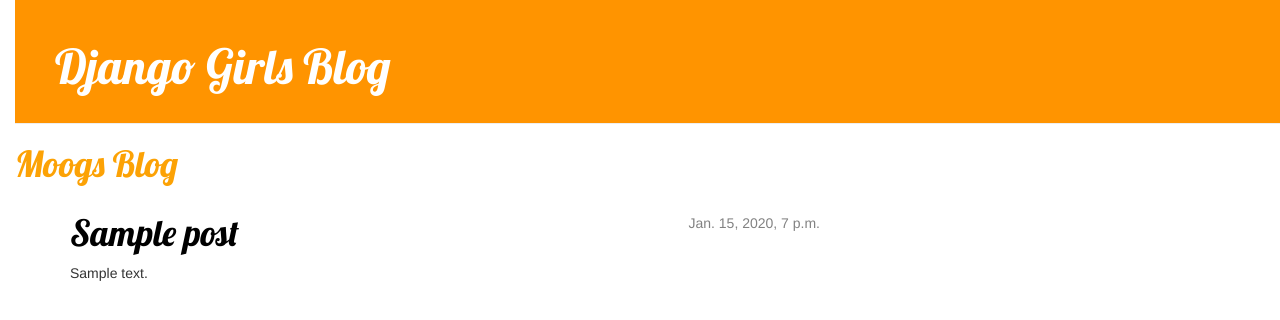
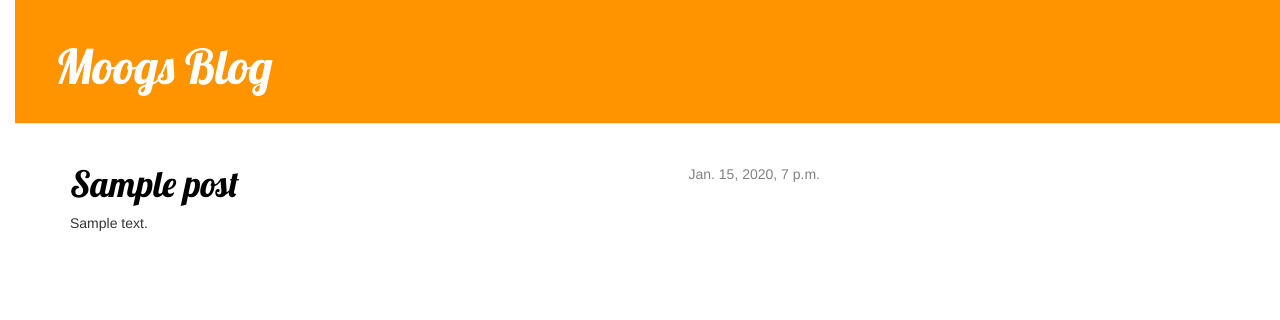
Before and after one commit to MuGwon/my-first-blog, a Django app: template blog/templates/blog/post_list.html in a window 1280 px wide. Shown: the top 320 px of the page. Run offline with Django 3.2, Linux system fonts and the light colour scheme; the template is opened without the code that fills it: values that come from a table or form of the project are taken from there, others are empty; tables that the repository leaves empty hold one stand-in row (values such as "Sample post"); some libraries are stand-ins or nearby versions.

Commit message:
Modified templates to display posts from database.

```diff
--- /dev/null
+++ b/blog/templates/blog/base.html
@@ -0,0 +1,23 @@
+{% load staticfiles %}
+<html>
+  <head>
+    <title>Moogs blog</title>
+    <link rel="stylesheet" href="//maxcdn.bootstrapcdn.com/bootstrap/3.2.0/css/bootstrap.min.css">
+    <link rel="stylesheet" href="//maxcdn.bootstrapcdn.com/bootstrap/3.2.0/css/bootstrap-theme.min.css">
+    <link href='//fonts.googleapis.com/css?family=Lobster&subset=latin,latin-ext' rel='stylesheet' type='text/css'>
+    <link rel="stylesheet" href="{% static "css/blog.css" %}">
+  </head>
+<body>
+  <div class="page-header">
+    <h1><a href="/">Moogs Blog</a></h1>
+  </div>
+  <div class="content container">
+    <div class="row">
+      <div class="col-md-8">
+      {% block content %}
+      {% endblock %}
+      </div>
+    </div>
+  </div>
+</body>
+</html>
--- a/blog/templates/blog/post_list.html
+++ b/blog/templates/blog/post_list.html
@@ -1,23 +1,6 @@
-{% load staticfiles %}
-<html>
-  <head>
-      <title>Moog's blog</title>
-      <link rel="stylesheet" href="//maxcdn.bootstrapcdn.com/bootstrap/3.2.0/css/bootstrap.min.css">
-      <link rel="stylesheet" href="//maxcdn.bootstrapcdn.com/bootstrap/3.2.0/css/bootstrap-theme.min.css">
-      <link rel="stylesheet" href="{% static "css/blog.css" %}">
-      <link href="http://fonts.googleapis.com/css?family=Lobster&subset=latin,latin-ext" rel="stylesheet" type="text/css">
-      <div class="page-header">
-        <h1><a href="/">Django Girls Blog</a></h1>
-      </div>
-  </head>
-  <body>
-    <div>
-      <h1><a href="">Moogs Blog</a></h1>
-    </div>
+{% extends "blog/base.html" %}
 
-    <div class="content container">
-      <div class="row">
-        <div class="col-md-8">
+{% block content %}
   {% for post in posts %}
     <div class="post">
       <div class="date">
@@ -27,8 +10,4 @@
       <p>{{ post.text|linebreaks }}</p>
     </div>
     {% endfor %}
-        </div>
-      </div>
-    </div>
-  </body>
-</html>
+{% endblock content %}
```
Lines whose indentation alone changed are shown as unchanged.
